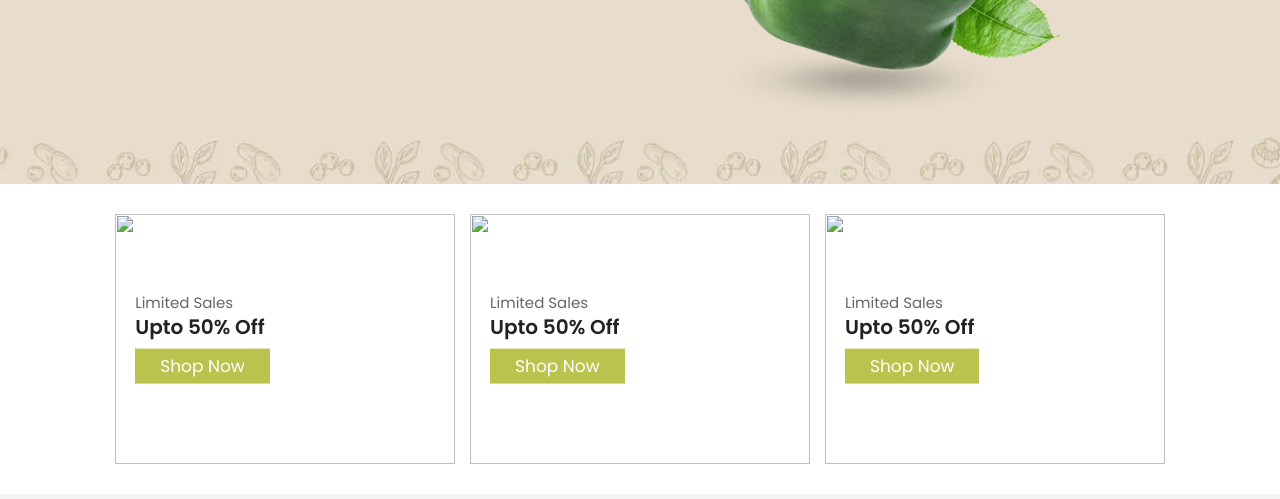
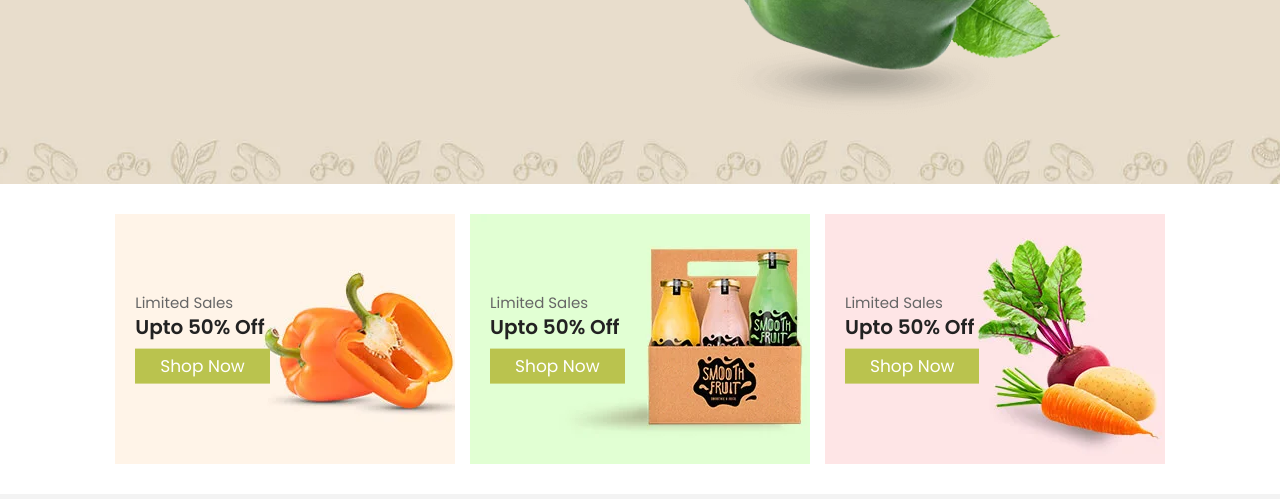
Before and after one commit to aheduardo5/groceryStore, a website: page home.html in a window 1280 px wide. Shown: the part 453-952 px from the top of the page. Drawn offline with Linux system fonts and the light colour scheme; the site is published under a folder, as on GitHub Pages, so addresses that start at the root find nothing; files whose address does not match are found by name.

Commit message:
home.html: editado

```diff
--- a/home.html
+++ b/home.html
@@ -134,7 +134,7 @@
 
     <section class="banner-container">
         <div class="banner">
-            <img src="/build/img/banner-1.jpg" alt="">
+            <img src="build/img/banner-1.jpg" alt="">
             <div class="content">
                 <span>limited sales</span>
                 <h3>upto 50% off</h3>
@@ -143,7 +143,7 @@
         </div>
 
         <div class="banner">
-            <img src="/build/img/banner-2.jpg" alt="">
+            <img src="build/img/banner-2.jpg" alt="">
             <div class="content">
                 <span>limited sales</span>
                 <h3>upto 50% off</h3>
@@ -152,7 +152,7 @@
         </div>
 
         <div class="banner">
-            <img src="/build/img/banner-3.jpg" alt="">
+            <img src="build/img/banner-3.jpg" alt="">
             <div class="content">
                 <span>limited sales</span>
                 <h3>upto 50% off</h3>
```
